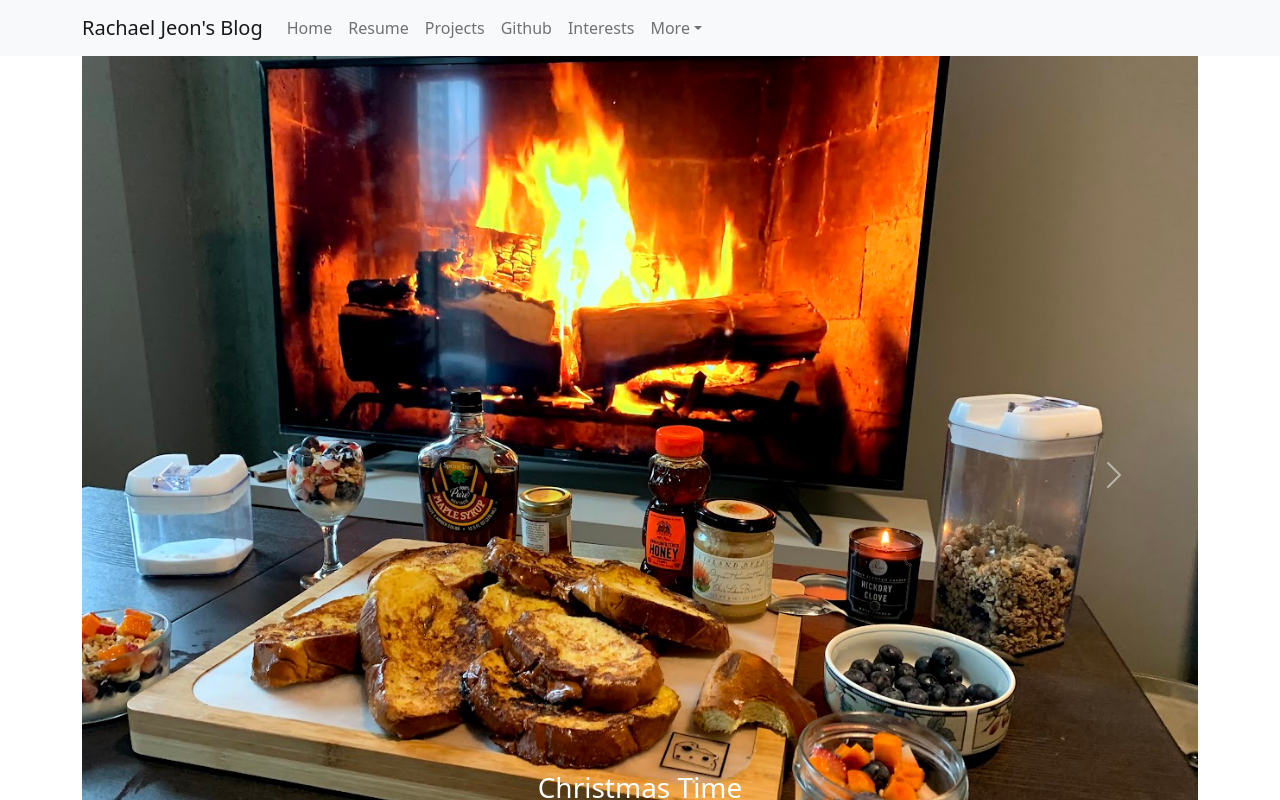
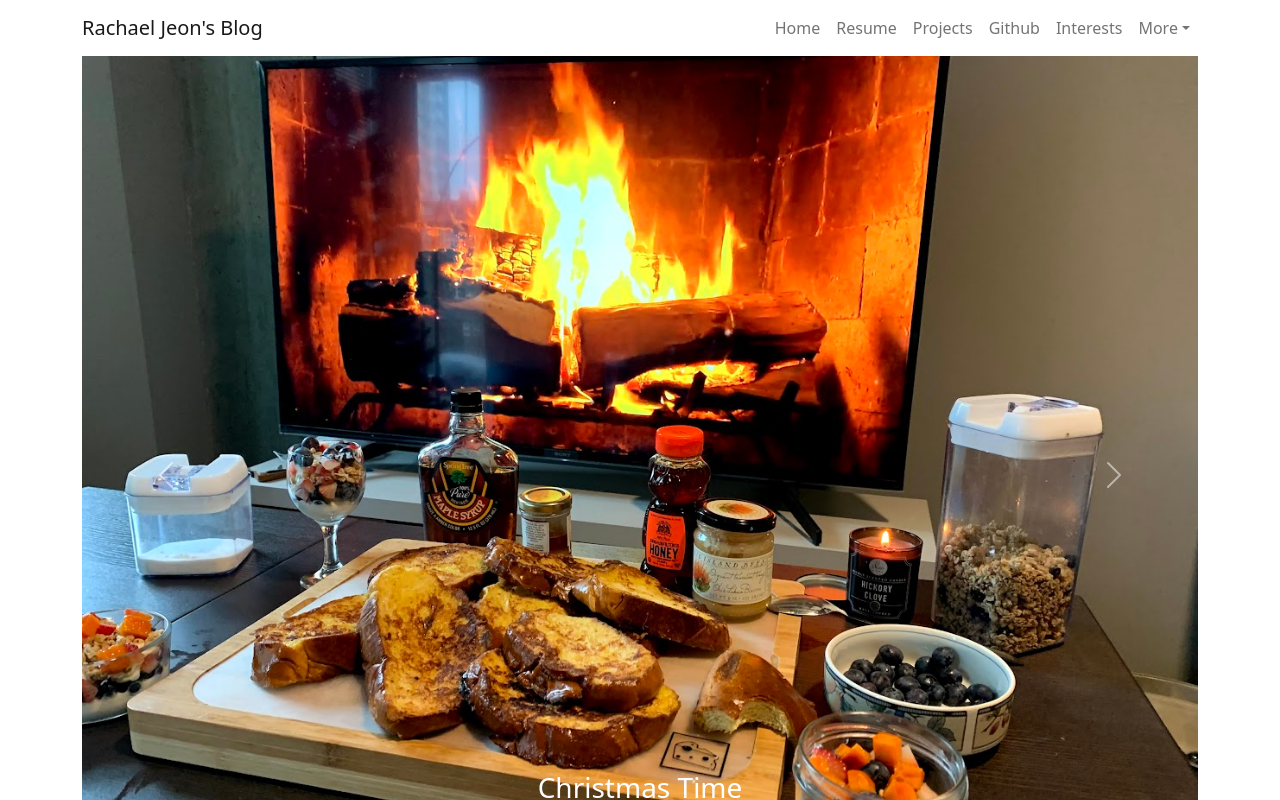
Before and after one commit to rachaeljeon/rachaeljeon.github.io, a React (Create React App) app: page / in a window 1280 px wide. Shown: the top 800 px of the page. Built offline with nearby package versions, Linux system fonts and the light colour scheme.

Commit message:
moved the pages on navbar to the far right

```diff
--- a/src/NavBar.jsx
+++ b/src/NavBar.jsx
@@ -4,12 +4,12 @@ import {Container, Nav,  Navbar, NavDropdown} from 'react-bootstrap';
 
 export default function NavBar() {
     return (
-        <Navbar bg="light" expand="lg" sticky="top">
+        <Navbar expand="lg" className="bg-body-tertiary">
           <Container>
-            <Navbar.Brand href="/">Rachael Jeon's Blog</Navbar.Brand>
+            <Navbar.Brand as={Link} to="/">Rachael Jeon's Blog</Navbar.Brand>
             <Navbar.Toggle aria-controls="basic-navbar-nav" />
-            <Navbar.Collapse id="basic-navbar-nav" className="justify-content-end">
-              <Nav className="me-auto">
+            <Navbar.Collapse id="basic-navbar-nav">
+              <Nav className="ms-auto">
                 <Nav.Link as={Link} to="/home">Home</Nav.Link>
                 <Nav.Link as={Link} to="/resume">Resume</Nav.Link>
                 <Nav.Link as={Link} to="/projects">Projects</Nav.Link>
```
